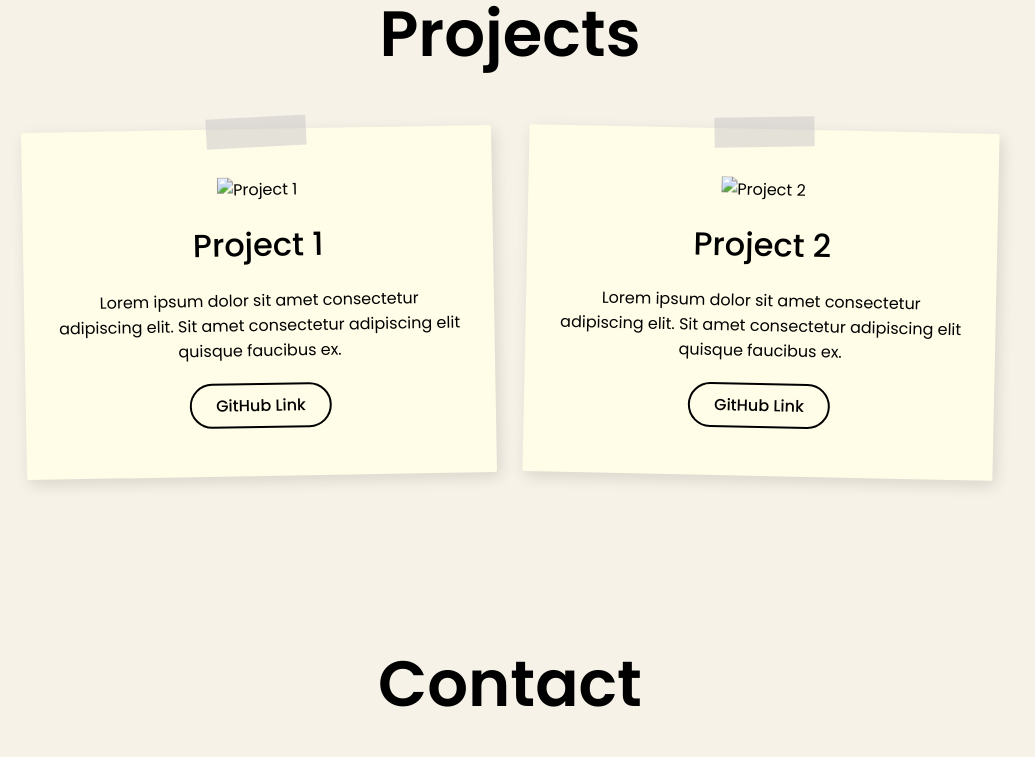
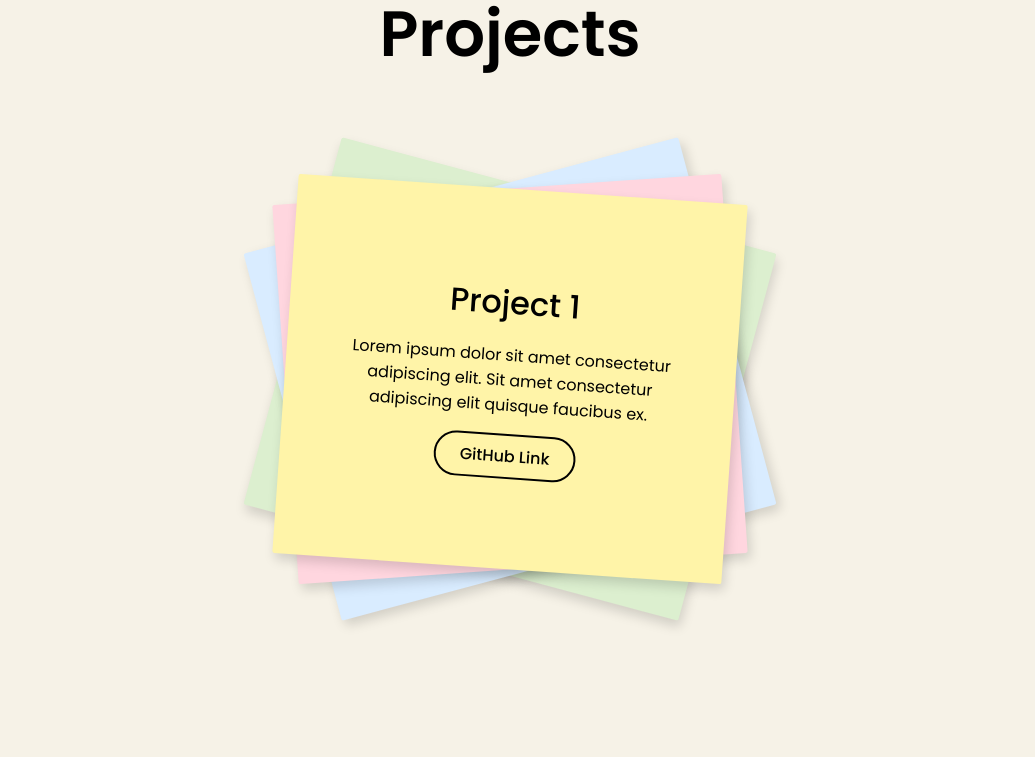
Before and after one commit to renakatz/portfoliowebsite, a plain HTML site: page index.html in a window 1280 px wide. Shown: the part 1460-2217 px from the top of the page, without its empty margins (130-1165 px from the left). Drawn offline with Linux system fonts and the light colour scheme.

Commit message:
added sticky notes

```diff
--- a/index.html
+++ b/index.html
@@ -73,7 +73,6 @@
         <h2 class="section-title">Projects</h2>
         <div class="projects-grid">
             <div class="project-card">
-                <img src="project1.jpg" alt="Project 1">
                 <h3>Project 1</h3>
                 <p>Lorem ipsum dolor sit amet consectetur adipiscing elit. Sit amet consectetur adipiscing elit quisque faucibus ex.</p>
                 <div class="btn-group">
@@ -82,8 +81,23 @@
             </div>
 
             <div class="project-card">
-                <img src="project2.jpg" alt="Project 2">
                 <h3>Project 2</h3>
+                <p>Lorem ipsum dolor sit amet consectetur adipiscing elit. Sit amet consectetur adipiscing elit quisque faucibus ex.</p>
+                <div class="btn-group">
+                    <div class="btn">GitHub Link</div>
+                </div>
+            </div>
+
+            <div class="project-card">
+                <h3>Project 3</h3>
+                <p>Lorem ipsum dolor sit amet consectetur adipiscing elit. Sit amet consectetur adipiscing elit quisque faucibus ex.</p>
+                <div class="btn-group">
+                    <div class="btn">GitHub Link</div>
+                </div>
+            </div>
+
+            <div class="project-card">
+                <h3>Project 4</h3>
                 <p>Lorem ipsum dolor sit amet consectetur adipiscing elit. Sit amet consectetur adipiscing elit quisque faucibus ex.</p>
                 <div class="btn-group">
                     <div class="btn">GitHub Link</div>
--- a/styles.css
+++ b/styles.css
@@ -221,45 +221,62 @@ section{
 }
 
 .projects-grid{
-    display: grid;
-    grid-template-columns: repeat(auto-fit, minmax(300px, 1fr));
-    gap: 2rem;
+    position: relative;
+    width: 520px;
+    height: 500px;
+    margin: 0 auto;
 }
 
 .project-card{
-    padding: 3rem 2rem;
+    position: absolute;
+    width: 450px;
+    min-height: 380px;
+    top: 50%;
+    left: 50%;
+    padding: 2.5rem;
     display: flex;
     flex-direction: column;
     align-items: center;
     justify-content: center;
     text-align: center;
-    gap: 1.2rem;
-    background: #fffde8;
+    gap: 1rem;
     border: none;
     border-radius: 2px;
-    box-shadow: 3px 5px 15px rgba(0, 0, 0, 0.12);
+    box-shadow: 3px 6px 12px rgba(0, 0, 0, 0.15);
     cursor: pointer;
-    transform: rotate(-1deg);
-    transition: 0.2s ease-in-out;
+    transition:
+        transform 0.4s ease,
+        box-shadow 0.3s ease,
+        z-index 0s;
+    /* Center cards */
+    transform: translate(-50%, -50%) rotate(-2deg);
 }
-.project-card:nth-child(even) {
-    transform: rotate(1.2deg);
+
+.project-card:nth-child(1) {
+    background-color: #fff4a8;
+    transform: translate(-50%, -50%) rotate(4deg);
+    z-index: 4;
 }
-.project-card::before {
-    content: '';
-    position: absolute;
-    top: -12px;
-    left: 50%;
-    transform: translateX(-50%) rotate(-2deg);
-    width: 100px;
-    height: 30px;
-    background: rgba(205, 203, 204, 0.55);
+
+.project-card:nth-child(2) {
+    background-color: #ffd6df;
+    transform: translate(-50%, -50%) rotate(-4deg);
+    z-index: 3;
+}
+
+.project-card:nth-child(3) {
+    background-color: #d9ecff;
+    transform: translate(-50%, -50%) rotate(-15deg);
     z-index: 2;
 }
 
-.project-card:hover{
-    transform: translateY(-10px) rotate(0deg);
-    box-shadow: 5px 12px 25px rgba(0, 0, 0, 0.16);
+.project-card:nth-child(4) {
+    background-color: #dcefcf;
+    transform: translate(-50%, -50%) rotate(15deg);
+    z-index: 1;
+}
+.project-card:hover {
+    box-shadow: 6px 12px 22px rgba(0, 0, 0, 0.2);
 }
 .project-card h3{
     font-size: 2rem;
```
